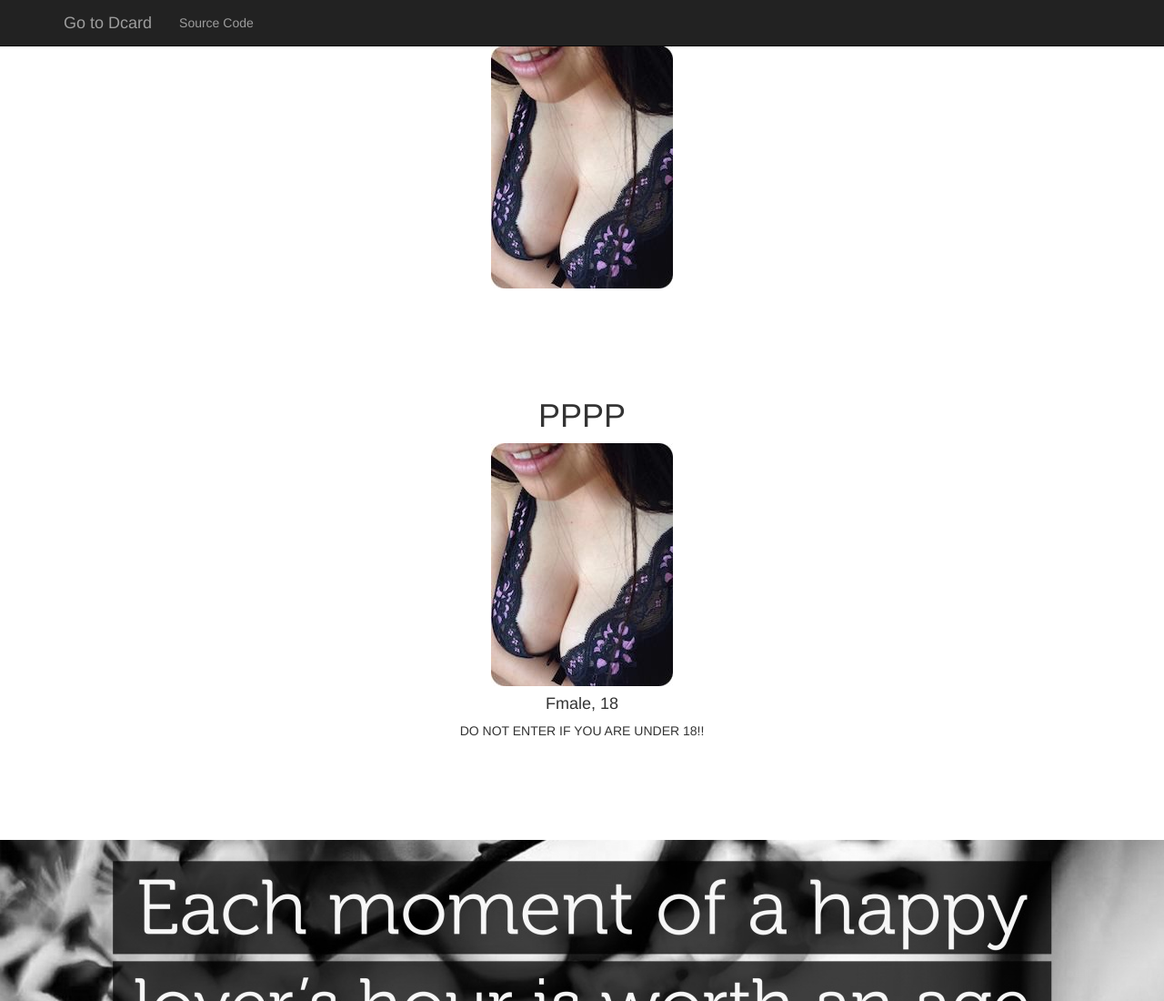
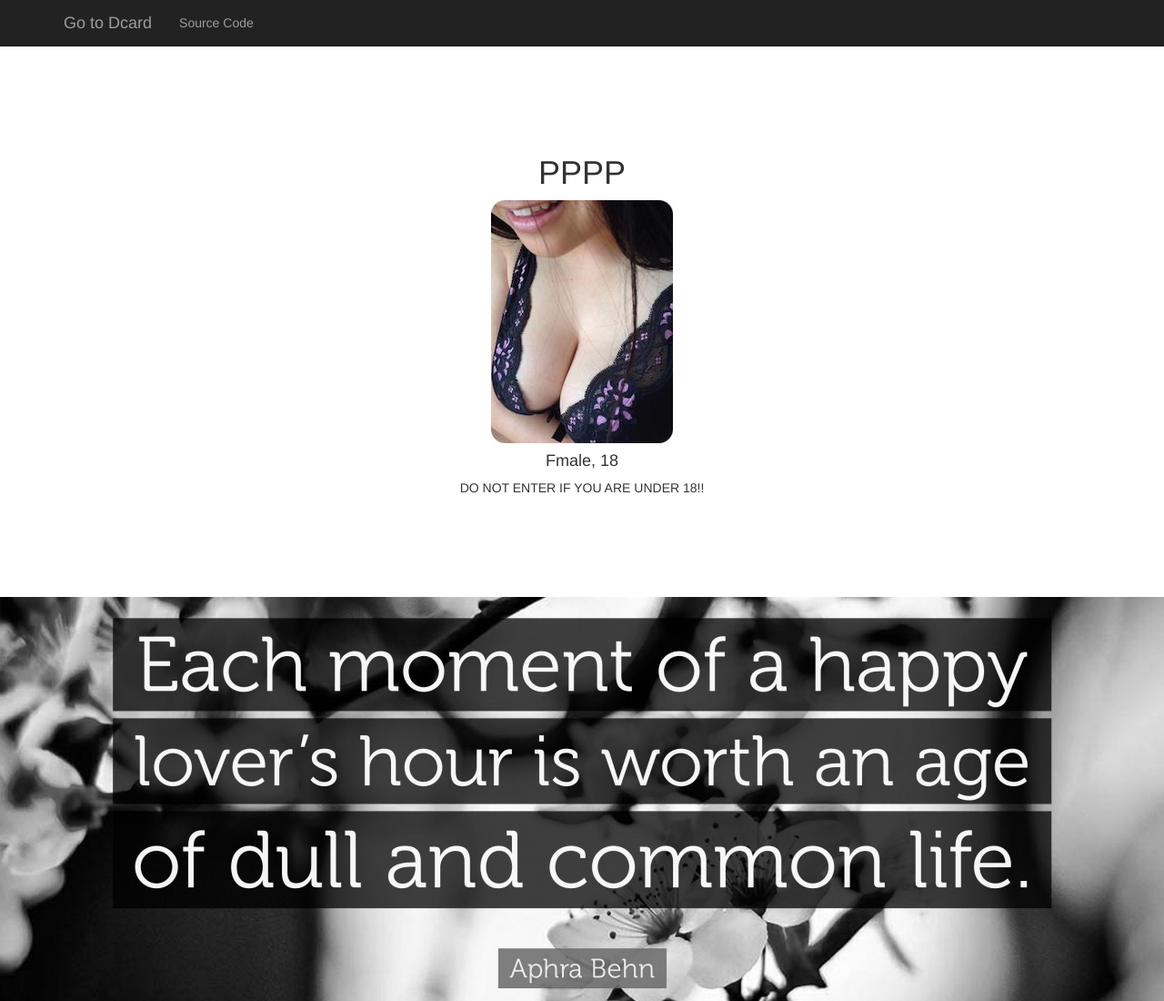
Before and after one commit to 0xff07/PPPP, a plain HTML site: page index.html in a window 1280 px wide. Shown: the top 1100 px of the page at 91% size. Drawn offline with Linux system fonts and the light colour scheme; no server answers.

Commit message:
monor bugs fixed.

```diff
--- a/index.html
+++ b/index.html
@@ -60,7 +60,6 @@
     <!-- Full Width Image Header with Logo -->
     <!-- Image backgrounds are set within the full-width-pics.css file. -->
 	<!-- <header class="image-bg-fluid-height"> -->
-    <img class="img-responsive img-center" src="avatar.jpg" alt="">
 	<header class = "image-bg-fluid-height">
 		<h1>PPPP</h1>
         <img class="img-responsive img-center" src="avatar.jpg" alt="">
```
